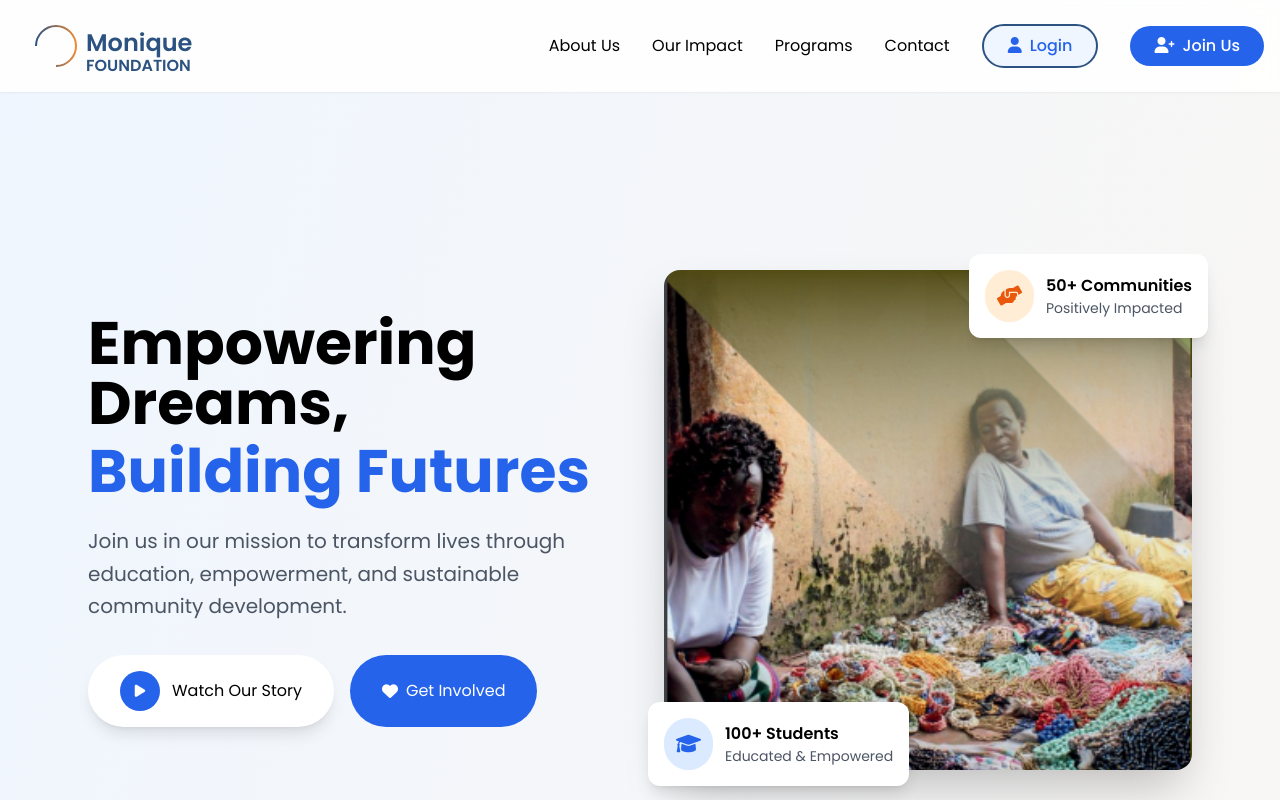
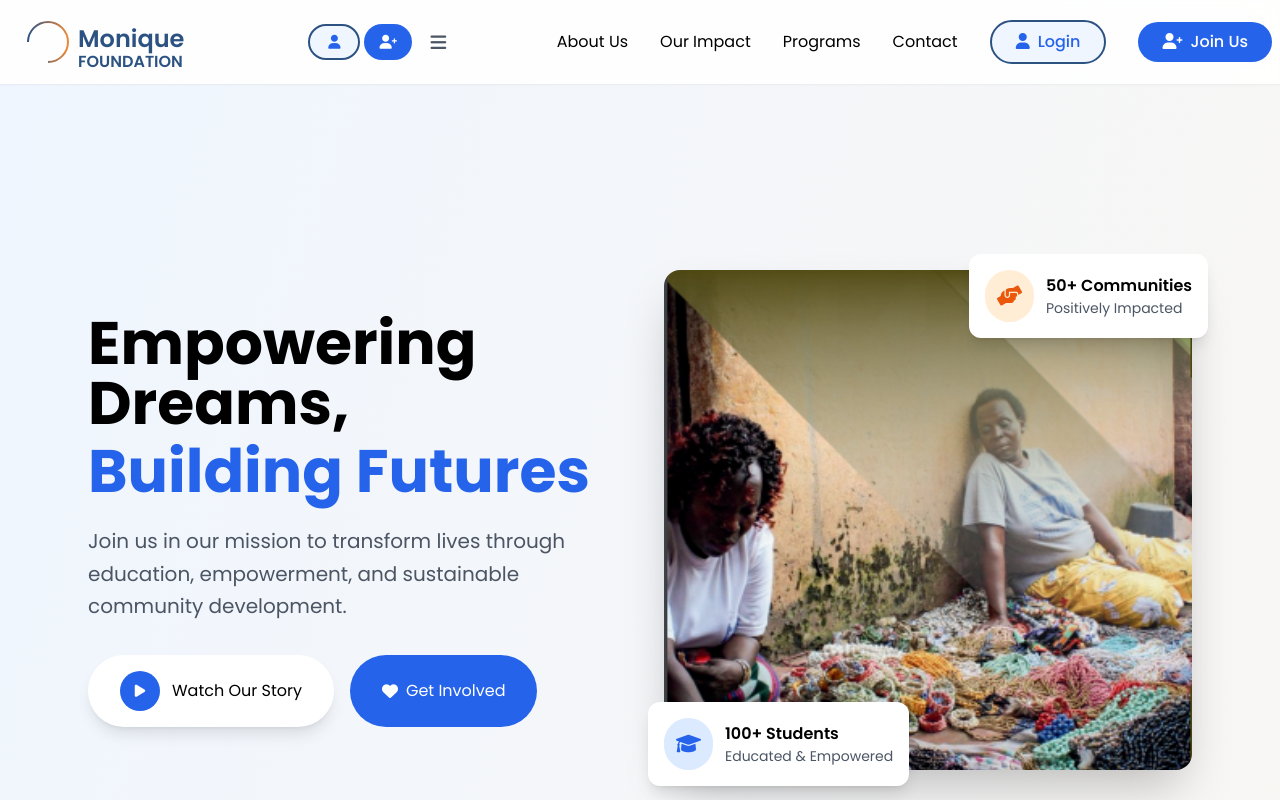
Before and after one commit to SoccerDevC/monica-foundation, a website: page index.html in a window 1280 px wide. Shown: the top 800 px of the page. Drawn offline with nearby package versions, Linux system fonts and the light colour scheme; no server answers.

Commit message:
Added login and sign up

```diff
--- a/index.html
+++ b/index.html
@@ -26,12 +26,12 @@
 </head>
 <body class="bg-gradient-to-br from-blue-50 to-orange-50">
     <header class="fixed w-full z-[100] bg-white/90 backdrop-blur-sm shadow-sm">
-        <nav class="container mx-auto px-4 py-4">
+        <nav class="container mx-auto px-2 py-3">
             <!-- Top row with logo and buttons -->
-            <div class="flex items-center justify-between">
-                <!-- Logo - make it smaller on mobile -->
-                <div class="logo">
-                    <svg width="150" height="45" class="lg:w-[200px] lg:h-[60px]" viewBox="0 0 200 60" xmlns="http://www.w3.org/2000/svg">
+            <div class="flex items-center justify-between w-full">
+                <!-- Logo - smaller and responsive -->
+                <div class="logo shrink-0">
+                    <svg width="120" height="40" class="lg:w-[200px] lg:h-[60px]" viewBox="0 0 200 60" xmlns="http://www.w3.org/2000/svg">
                         <defs>
                             <linearGradient id="logoGradient" x1="0%" y1="0%" x2="100%" y2="0%">
                                 <stop offset="0%" style="stop-color:#2C5282"/>
@@ -63,16 +63,18 @@
                     </svg>
                 </div>
 
-                <!-- Mobile auth buttons and menu - with better spacing -->
-                <div class="flex items-center gap-2 lg:hidden">
-                    <button class="login-btn w-10 h-10 rounded-full bg-blue-50 text-blue-600 hover:bg-blue-100 transition-all flex items-center justify-center">
+                <!-- Mobile auth buttons and menu -->
+                <div class="flex items-center gap-1 shrink-0">
+                    <button onclick="document.querySelector('.login-btn').click()"
+                            class="login-btn w-9 h-9 rounded-full bg-blue-50 text-blue-600 hover:bg-blue-100 transition-all flex items-center justify-center">
                         <i class="fas fa-user text-sm"></i>
                     </button>
-                    <button class="signup-btn w-10 h-10 rounded-full bg-blue-600 text-white hover:bg-blue-700 transition-all flex items-center justify-center">
+                    <button onclick="document.querySelector('.signup-btn').click()"
+                            class="signup-btn w-9 h-9 rounded-full bg-blue-600 text-white hover:bg-blue-700 transition-all flex items-center justify-center">
                         <i class="fas fa-user-plus text-sm"></i>
                     </button>
-                    <button class="w-10 h-10 flex items-center justify-center text-gray-600 hover:text-blue-600" id="menuBtn">
-                        <i class="fas fa-bars text-xl"></i>
+                    <button class="w-9 h-9 flex items-center justify-center text-gray-600 hover:text-blue-600 ml-1" id="menuBtn">
+                        <i class="fas fa-bars text-lg"></i>
                     </button>
                 </div>
 
```
